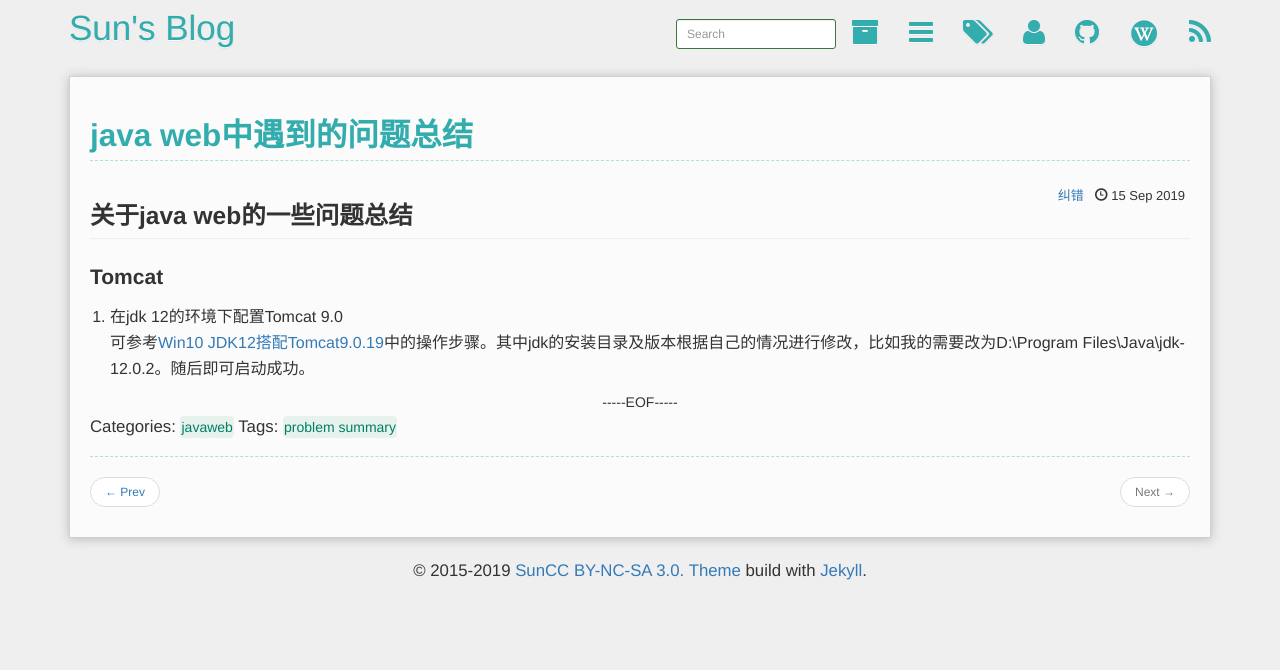
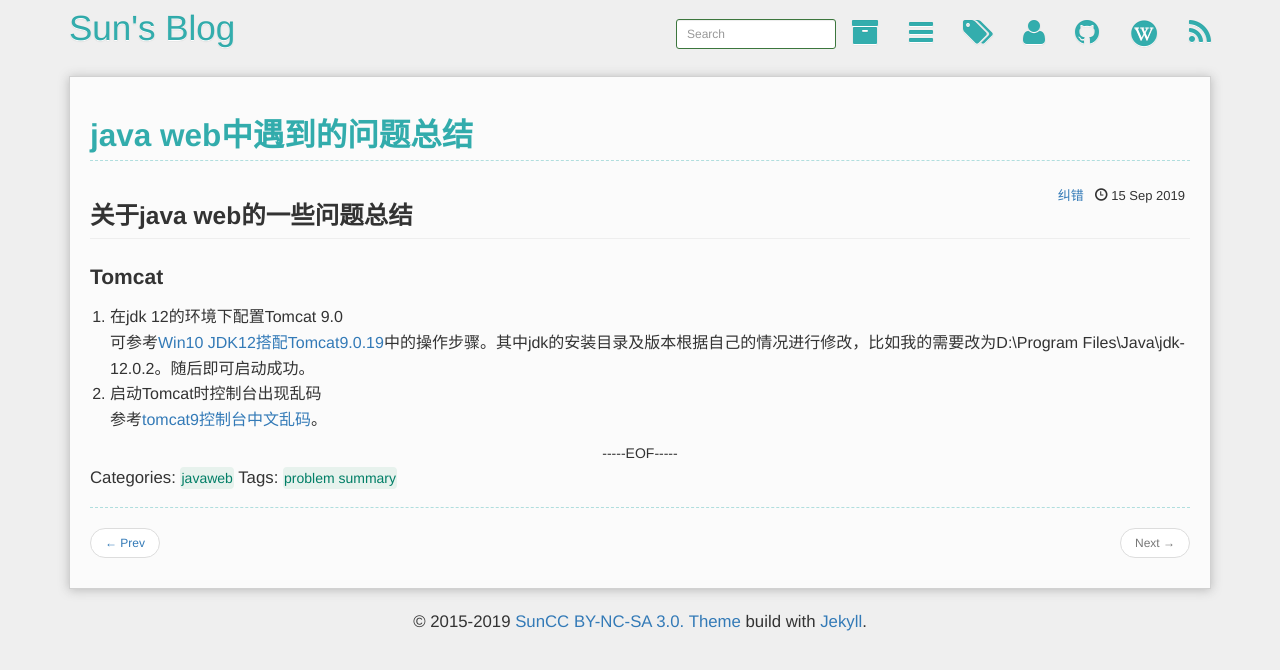
Before and after one commit to YurieSun/YurieSun.github.io, a Jekyll site: the page built from _posts/2019-09-15-JavaWeb-encountered-problems.md, in a window 1280 px wide. Shown: the top 670 px of the page. Built offline with Jekyll 4.4.1, drawn with Linux system fonts in a browser that asks for light colours.

Commit message:
method to solve Chinese display problem of Tomcat on console

```diff
--- a/_posts/2019-09-15-JavaWeb-encountered-problems.md
+++ b/_posts/2019-09-15-JavaWeb-encountered-problems.md
@@ -11,3 +11,5 @@ tags: [problem summary]
 ### Tomcat
 1. 在jdk 12的环境下配置Tomcat 9.0
 可参考[Win10 JDK12搭配Tomcat9.0.19](https://www.jianshu.com/p/7a0f68d082e5)中的操作步骤。其中jdk的安装目录及版本根据自己的情况进行修改，比如我的需要改为D:\Program Files\Java\jdk-12.0.2。随后即可启动成功。
+2. 启动Tomcat时控制台出现乱码
+参考[tomcat9控制台中文乱码](https://www.jianshu.com/p/d23b2cbc5564)。
```
